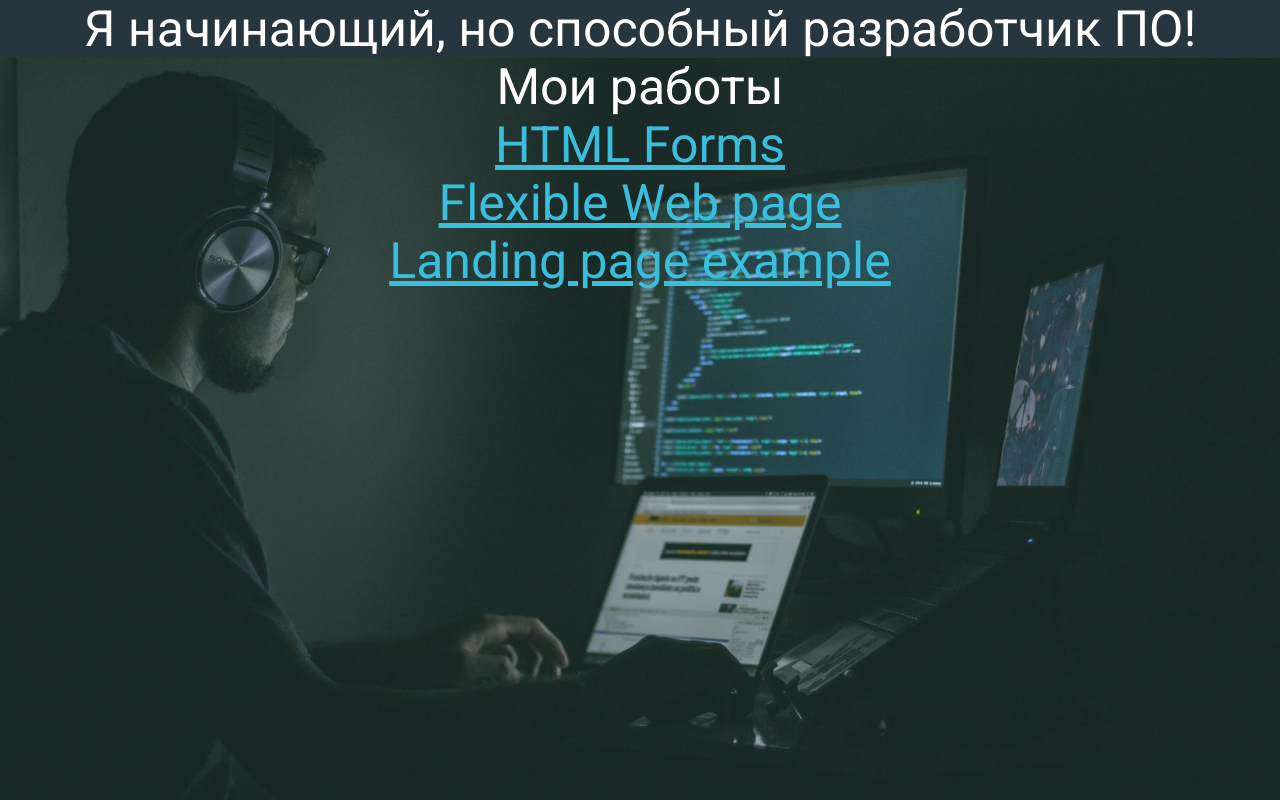
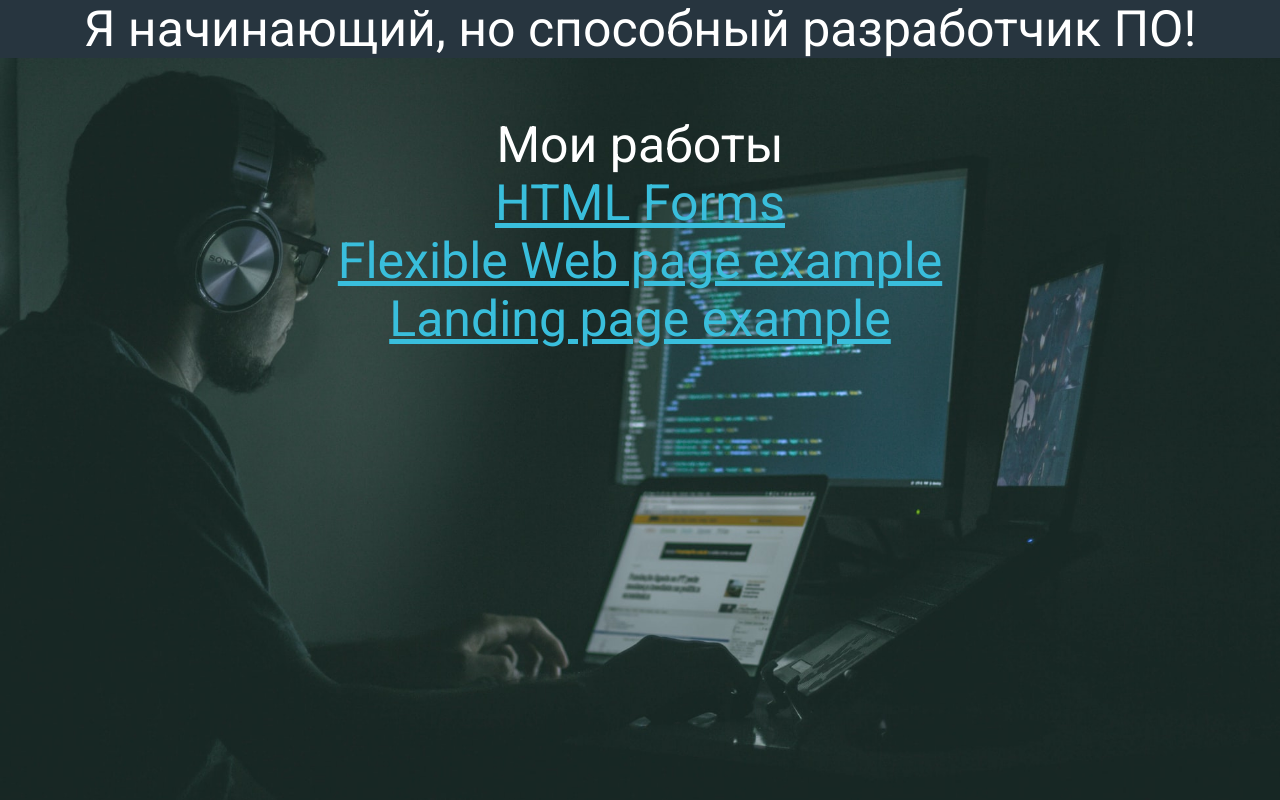
Before and after one commit to DaniilJKTV24/DaniilJKTV24.github.io, a plain HTML site: page index.html in a window 1280 px wide. Shown: the top 800 px of the page. Drawn offline with Linux system fonts and the light colour scheme.

Commit message:
Portfolio

```diff
--- a/index.html
+++ b/index.html
@@ -9,22 +9,26 @@
     <link rel="stylesheet" href="styles.css">
 </head>
 <body>
+<div class="wrapper">
     <header>
     	Я начинающий, но способный разработчик ПО!
     </header>
     <div class="container">
+		<br>
     	Мои работы
     	<div class="my_projects">
     		<a href="3/index.html">HTML Forms</a>
     	<br>
-    		<a href="2/index.html">Flexible Web page</a>
+    		<a href="2/index.html">Flexible Web page example</a>
 		<br>
     		<a href="1/index.html">Landing page example</a>
     	</div>
     </div>
     <footer>
     	Готов к сотрудничеству!
+	<br>
 	mailto:<a href="#">daniil.peretjaka@ivkhk.ee</a>
     </footer>
+</div>
 </body>
 </html>
```
